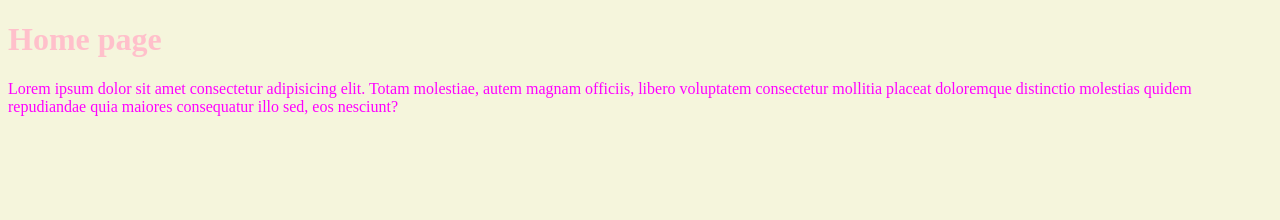
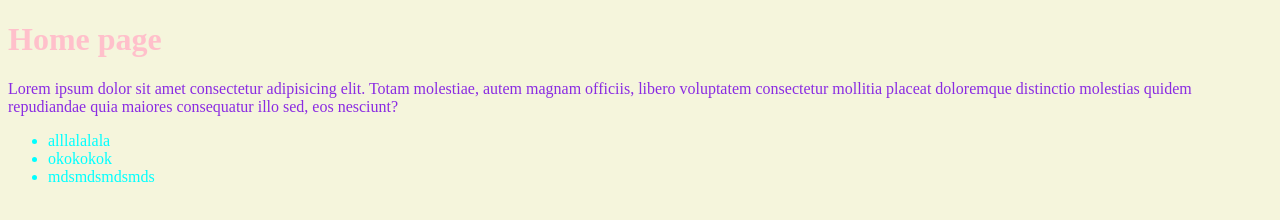
Before and after one commit to LaisHiguti/estudo-git, a plain HTML site: page index.html in a window 1280 px wide. Drawn offline with Linux system fonts and the light colour scheme.

Commit message:
correção do contraste e adição da lista

```diff
--- a/css/sytle.css
+++ b/css/sytle.css
@@ -7,5 +7,9 @@ h1 {
 }
 
 p {
-    color: fuchsia;
+    color:blueviolet;
 }
+
+li {
+    color:aqua;
+}
--- a/index.html
+++ b/index.html
@@ -10,5 +10,10 @@
 <body>
     <h1>Home page</h1>
     <p>Lorem ipsum dolor sit amet consectetur adipisicing elit. Totam molestiae, autem magnam officiis, libero voluptatem consectetur mollitia placeat doloremque distinctio molestias quidem repudiandae quia maiores consequatur illo sed, eos nesciunt?</p>
+    <ul>
+        <li>alllalalala</li>
+        <li>okokokok</li>
+        <li>mdsmdsmdsmds</li>
+    </ul>
 </body>
 </html>
```
